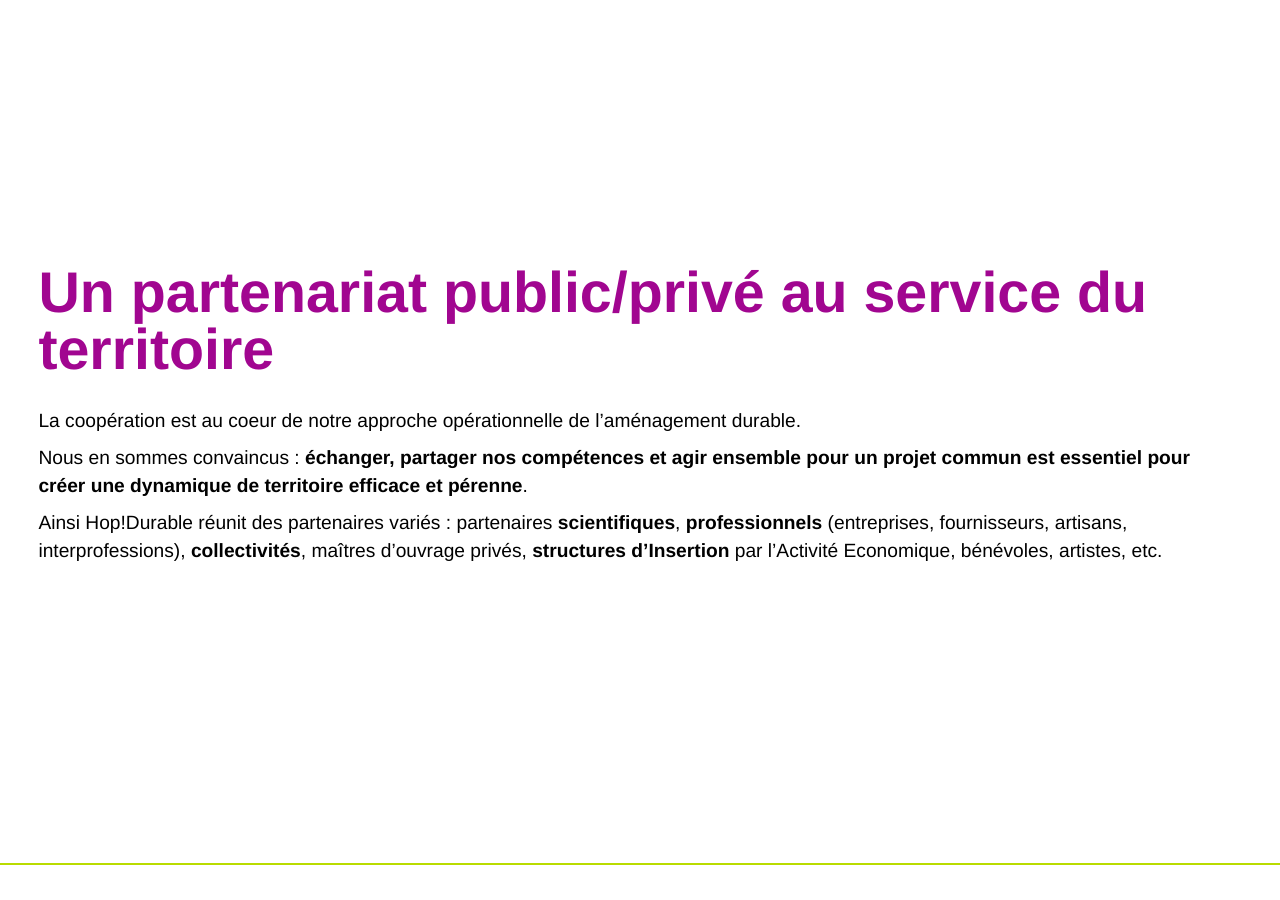
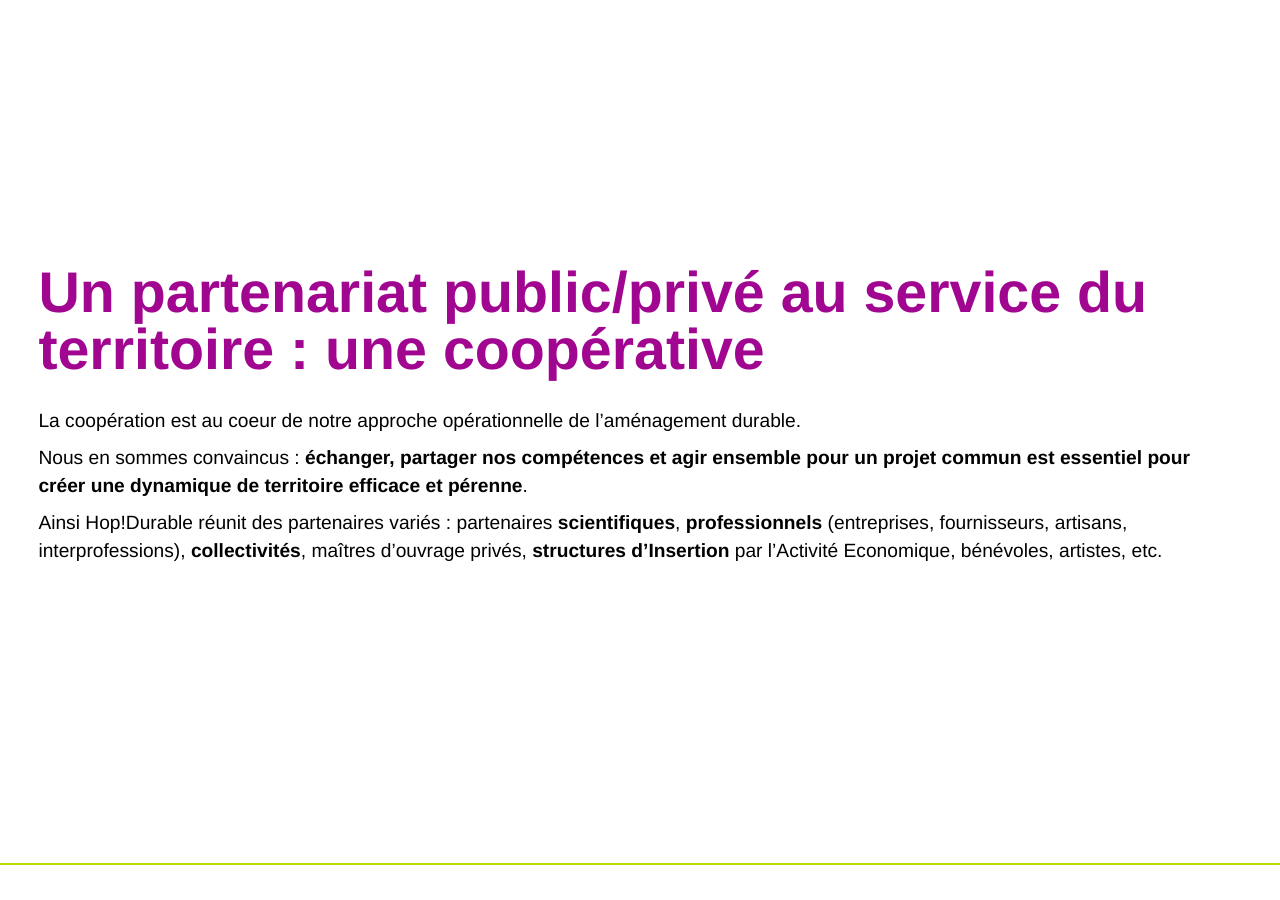
Before and after one commit to pierrenault/hopdurable.github.io, a Jekyll site: the page built from index.md, in a window 1280 px wide and 900 px high, scrolled down 2737 px. Built offline with Jekyll 4.4.1, drawn with Linux system fonts in a browser that asks for light colours; some of the changed text lies outside the part shown.

Commit message:
Update index.md

```diff
--- a/index.md
+++ b/index.md
@@ -29,7 +29,7 @@
 
 <section markdown="1">
 
-# Un partenariat public/privé au service du territoire
+# Un partenariat public/privé au service du territoire : une coopérative
 
 La coopération est au coeur de notre approche opérationnelle de l’aménagement durable.
 
```
Also changed, not shown: other parts of index.md (+1 -1 lines).
